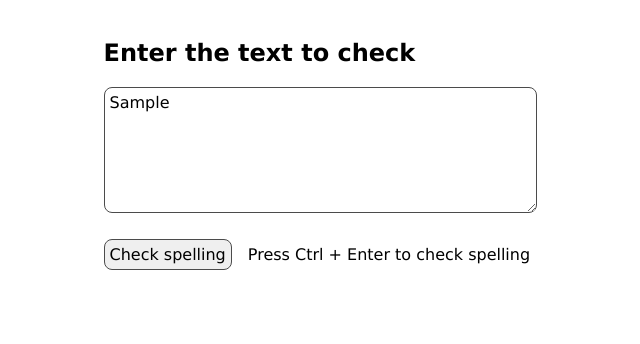
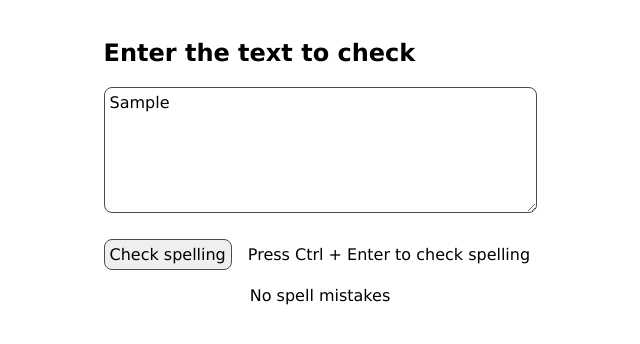
Before and after one commit to Droid-An/Project-Spell-Checker, a website with bundled scripts: page index.html in a window 1280 px wide. Both pictures are taken after typing "Sample" into the empty fields and a click on the button "Check spelling". Shown: the part 70-414 px from the top of the page, without its empty margins (320-960 px from the left). Built offline with nearby package versions, Linux system fonts and the light colour scheme.

Commit message:
added, no mistakes message, gitgonre file, and changed the way of importing list of words

```diff
--- a/UI/render.mjs
+++ b/UI/render.mjs
@@ -1,6 +1,12 @@
-// Import the list of valid words (dictionary) from a JSON file
-import words from "../words.json" with { type: "json" };
+// Import the list of valid words from a JSON file
+let words = [];
 
+async function loadWords() {
+  const response = await fetch("../words.json");
+  words = await response.json();
+}
+
+await loadWords();
 // Import the function that checks for spelling mistakes
 import { checkText } from "../script.mjs";
 
@@ -8,6 +14,7 @@ import { checkText } from "../script.mjs";
 export const textInput = document.querySelector("#textInput");
 export const listOfMistakes = document.querySelector("#listOfMistakes");
 const mistakesMessage = document.querySelector("#mistakesMessage");
+const noMistakesMessage = document.querySelector("#noMistakesMessage");
 
 // This function handles the input processing
 export function handleInput() {
@@ -17,11 +24,14 @@ export function handleInput() {
   // Clear the current list of mistakes from the DOM
   listOfMistakes.innerHTML = "";
   mistakesMessage.style.display = "none";
+  noMistakesMessage.style.display = "none";
 
   // If there are spelling mistakes, show and render them
   if (mistakenWords.length != 0) {
     createAddAllBtn(mistakenWords); // Create "Add all words to the dictionary" button
     renderListOfMistakes(mistakenWords); // Show list of incorrect words
+  } else if (mistakenWords.length == 0) {
+    noMistakesMessage.style.display = "block";
   }
 }
 
--- a/index.html
+++ b/index.html
@@ -1,5 +1,6 @@
 <!DOCTYPE html>
 <html lang="en">
+
 <head>
   <meta name="viewport" content="width=device-width, initial-scale=1.0" />
   <meta charset="UTF-8" />
@@ -7,6 +8,7 @@
   <link rel="stylesheet" href="styles.css" />
   <meta name="description" content="Check that you are spelling correctly" />
 </head>
+
 <body>
   <header>
     <h1>Spell Checker</h1>
@@ -14,22 +16,18 @@
   <form id="spellForm">
     <h2><label for="textInput">Enter the text to check</label></h2>
 
-      <textarea
-        id="textInput"
-        name="textInput"
-        rows="6"
-        cols="50"
-        placeholder="Enter your text here..."
-      ></textarea>
+    <textarea id="textInput" name="textInput" rows="6" cols="50" placeholder="Enter your text here..."></textarea>
     <div id="CheckTextLine">
       <button id="checkButton" type="submit">Check spelling</button>
       <p id="hint">Press Ctrl + Enter to check spelling</p>
     </div>
   </form>
+  <div id="noMistakesMessage" style="display: none" aria-live="polite">No spell mistakes</div>
   <div id="mistakesMessage" style="display: none" aria-live="polite">
     <h2 id="ListTitle">List of misspelled words</h2>
     <ul id="listOfMistakes"></ul>
   </div>
   <script type="module" src="web.mjs"></script>
 </body>
+
 </html>
--- a/package.json
+++ b/package.json
@@ -3,8 +3,9 @@
   "version": "1.0.0",
   "description": "spell checker",
   "main": "web.mjs",
+  "type": "module",
   "scripts": {
-    "test": "node script.test.mjs"
+    "test": "node tests/script.test.mjs"
   },
   "repository": {
     "type": "git",
```
Also changed, not shown: tests/common.test.mjs (renamed from common.test.mjs, +1 -1 lines), tests/script.test.mjs (renamed from script.test.mjs, +1 -1 lines), 2 other files. Lines whose indentation alone changed are shown as unchanged.
